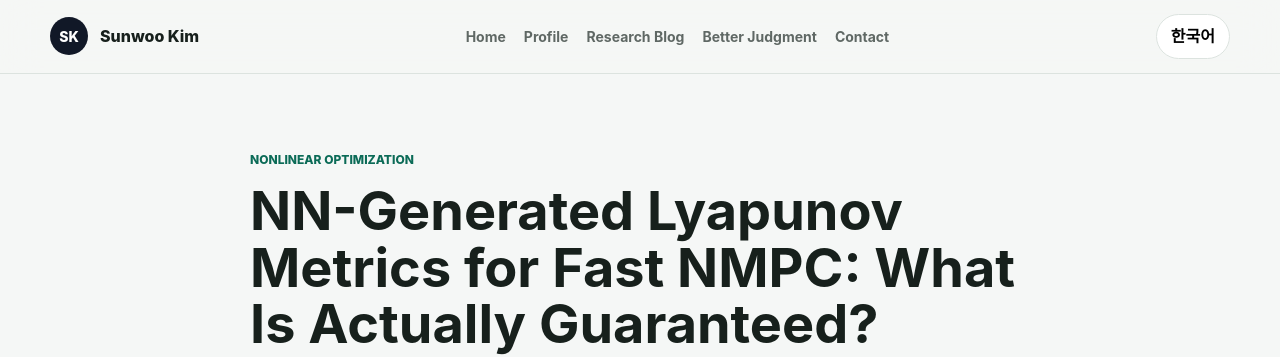
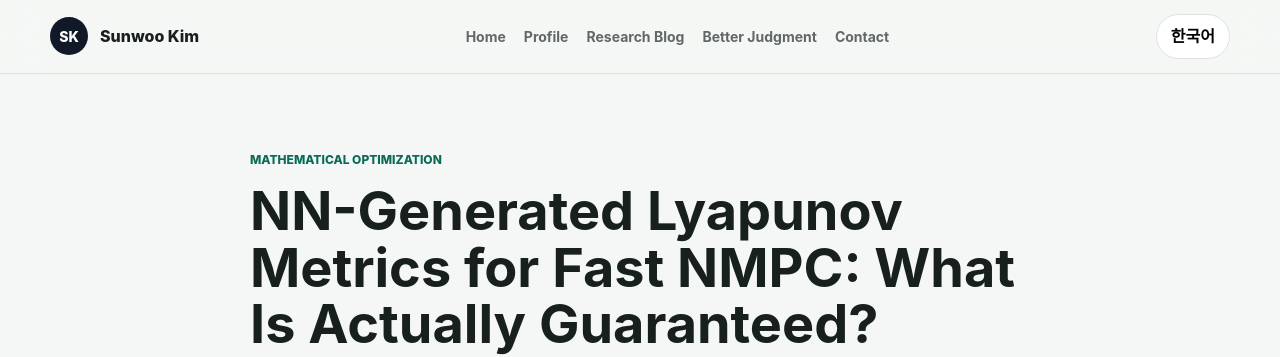
Before and after one commit to SunBooGermany/SunBooGermany.github.io, a Jekyll site: the page built from _posts/2026-05-30-nonlinear-optimization-nn-generated-lyapunov-metric-nmpc.md, in a window 1280 px wide and 900 px high. Shown: the top 357 px of the window. Built offline with Jekyll 4.4.1, drawn with Linux system fonts in a browser that asks for light colours; some of the changed text lies outside the part shown.

Commit message:
Fix May 30 mathematical optimization category (#10)

```diff
--- a/_posts/2026-05-30-nonlinear-optimization-nn-generated-lyapunov-metric-nmpc.md
+++ b/_posts/2026-05-30-nonlinear-optimization-nn-generated-lyapunov-metric-nmpc.md
@@ -3,11 +3,11 @@ layout: post
 title: "NN-Generated Lyapunov Metrics for Fast NMPC: What Is Actually Guaranteed?"
 title_ko: "빠른 NMPC를 위한 신경망 생성 Lyapunov 메트릭: 실제로 무엇이 보장되는가?"
 date: 2026-05-30
-category: nonlinear-optimization
-category_label: "Nonlinear Optimization"
+category: stochastic-nonlinear-optimization
+category_label: "Mathematical Optimization"
 research_group: algorithmic_reviews
-research_category: nonlinear-optimization
-research_category_label: "Nonlinear Optimization"
+research_category: stochastic-nonlinear-optimization
+research_category_label: "Mathematical Optimization"
 application_category: ""
 application_category_label: ""
 method_category: stochastic-nonlinear-optimization
```
